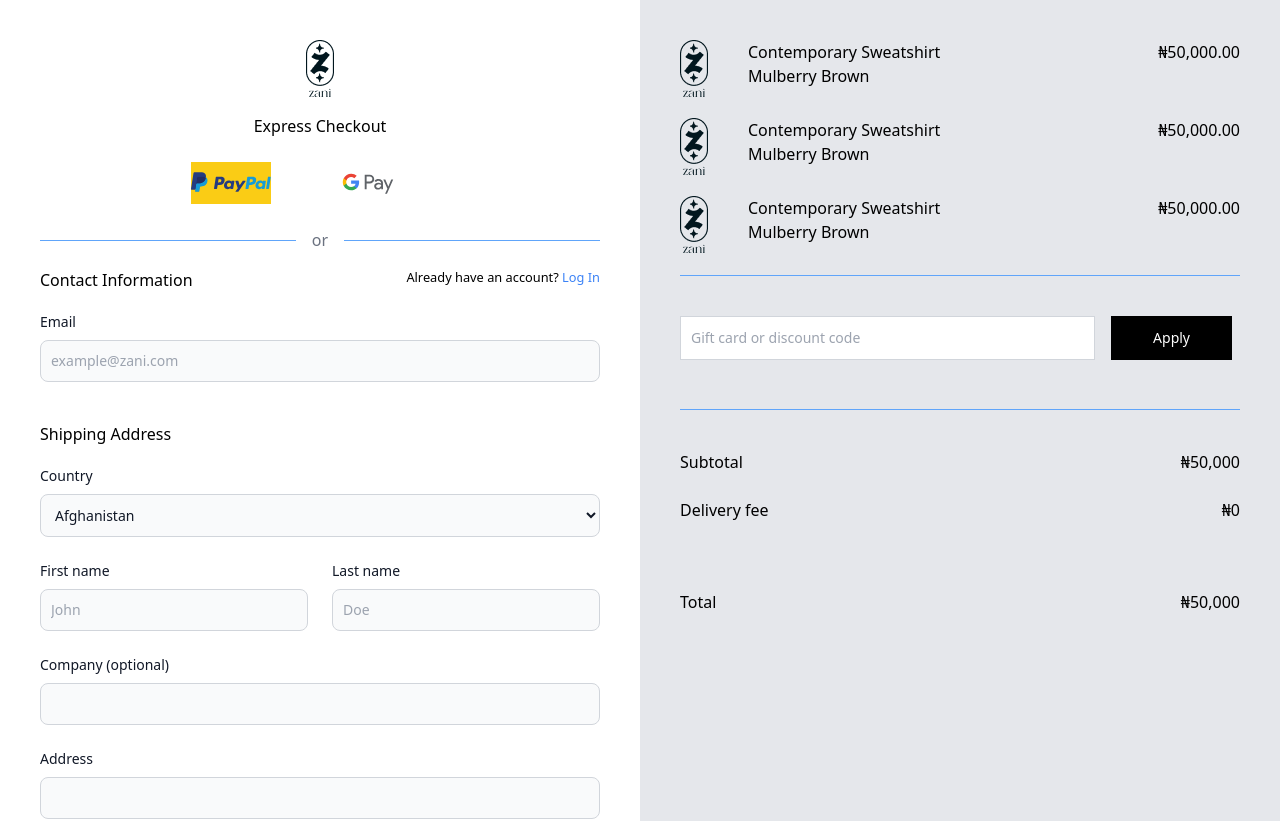
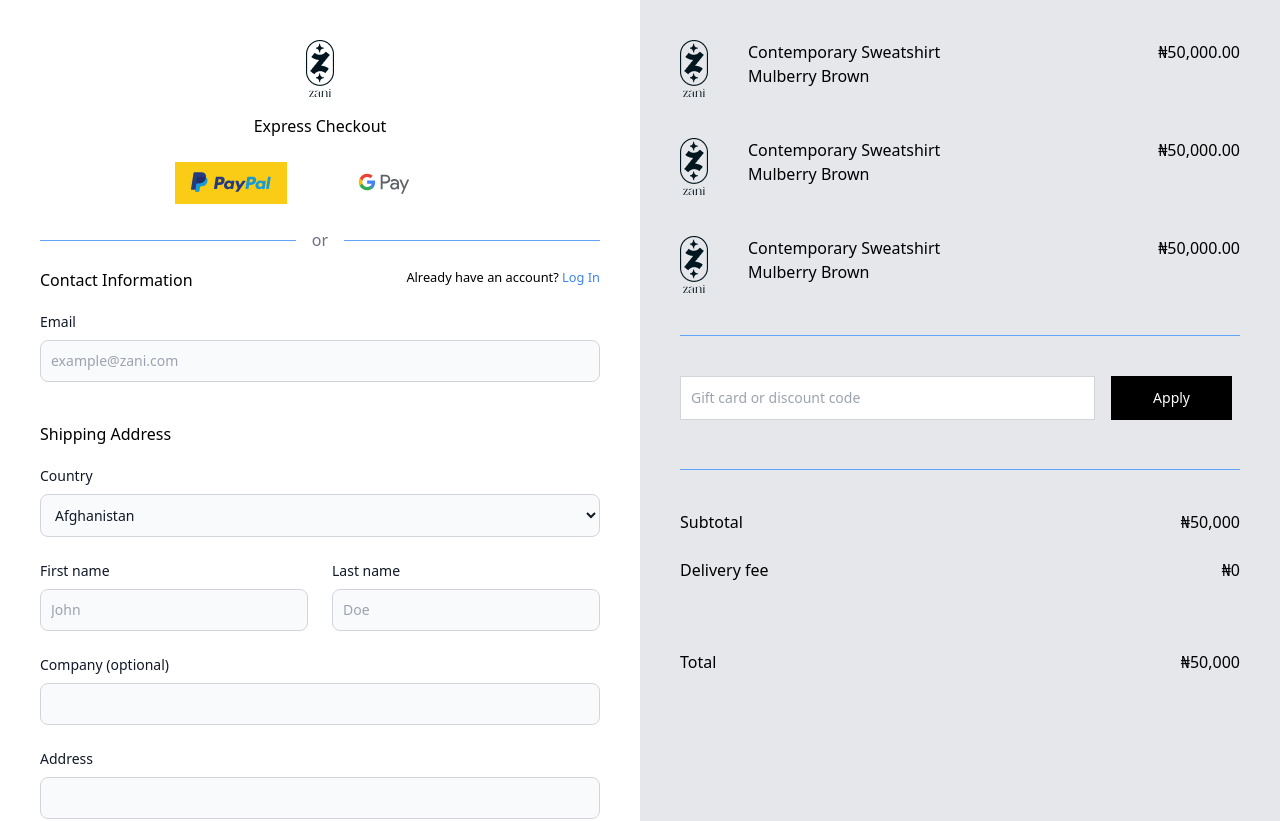
Before and after one commit to EmekaManuel/zani-store, a React (Vite) app: page /checkout in a window 1280 px wide. Shown: the top 821 px of the page. Built offline with nearby package versions, Linux system fonts and the light colour scheme.

Commit message:
checkout: button width, cartItem logo size

```diff
--- a/src/Pages/Checkout.jsx
+++ b/src/Pages/Checkout.jsx
@@ -14,7 +14,7 @@ const Checkout = () => {
                 <h4 className="text-center mb-4">Express Checkout</h4>
 
                 <div className="flex flex-col  md:flex-row justify-center">
-                    <button className="bg-yellow-400 m-2 hover:bg-yellow-500 font-semibold py-2 hover:border-transparent">
+                    <button className="bg-yellow-400 m-2 hover:bg-yellow-500 font-semibold p-4 py-2 hover:border-transparent">
                         <svg version="1.1" id="Layer_1" xmlns="http://www.w3.org/2000/svg" xmlnsXlink="http://www.w3.org/1999/xlink" x="0px" y="0px"
                             width="5rem" height="1.5rem" className="m-auto" viewBox="0 0 124 33" enableBackground="new 0 0 124 33" xmlSpace="preserve">
                             <path fill="#253B80" d="M46.211,6.749h-6.839c-0.468,0-0.866,0.34-0.939,0.802l-2.766,17.537c-0.055,0.346,0.213,0.658,0.564,0.658
@@ -210,8 +210,8 @@ const Checkout = () => {
 
 
                     {/* Hardcoded bit to be replaced with above code */}
-                    <div className="cart-item flex flex-col mb-5 md:flex-row">
-                        <img src={Logo} alt="item" className="md:mr-10" />
+                    <div className="cart-item flex flex-col mb-10 md:flex-row">
+                        <img src={Logo} alt="item" className="h-max w-max md:h-max md:w-max md:mr-10" />
 
                         <div className="item-details mr-auto">
                             <h3>Contemporary Sweatshirt</h3>
@@ -223,8 +223,8 @@ const Checkout = () => {
                         </div>
                     </div>
 
-                    <div className="cart-item flex flex-col mb-5 md:flex-row">
-                        <img src={Logo} alt="item" className="md:mr-10" />
+                    <div className="cart-item flex flex-col mb-10 md:flex-row">
+                        <img src={Logo} alt="item" className="h-max w-max md:h-max md:w-max md:mr-10" />
 
                         <div className="item-details mr-auto">
                             <h3>Contemporary Sweatshirt</h3>
@@ -236,8 +236,8 @@ const Checkout = () => {
                         </div>
                     </div>
 
-                    <div className="cart-item flex flex-col mb-5 md:flex-row">
-                        <img src={Logo} alt="item" className="md:mr-10" />
+                    <div className="cart-item flex flex-col mb-10 md:flex-row">
+                        <img src={Logo} alt="item" className="h-max w-max md:h-max md:w-max md:mr-10" />
 
                         <div className="item-details mr-auto">
                             <h3>Contemporary Sweatshirt</h3>
```
